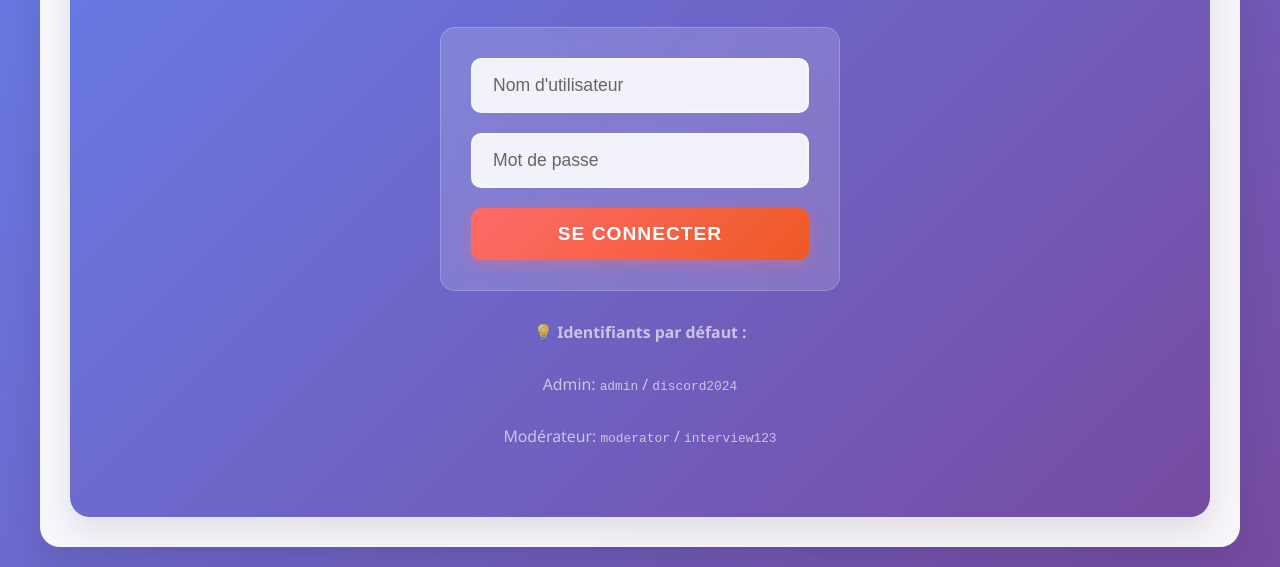
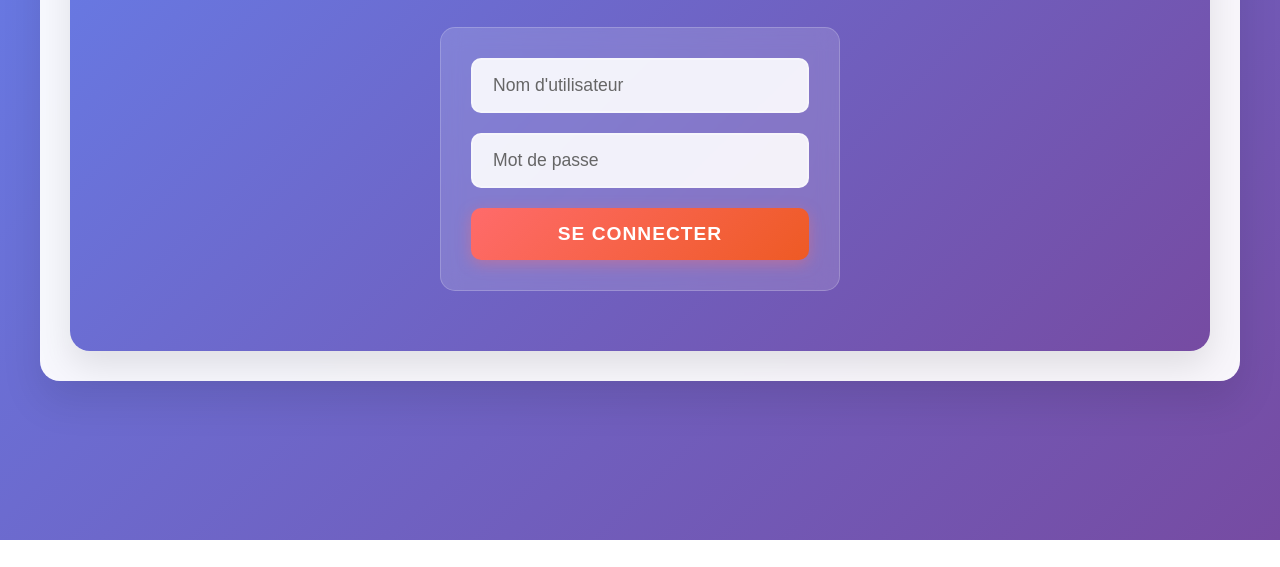
Before and after one commit to Ilyox12345/snebmodo, a plain HTML site: page index.html in a window 1280 px wide. Shown: the part 260-827 px from the top of the page. After the commit the page ends 800 px from the top, so only its background shows below. Drawn offline with Linux system fonts and the light colour scheme.

Commit message:
Update index.html

```diff
--- a/index.html
+++ b/index.html
@@ -394,13 +394,6 @@
                 <div id="authMessage"></div>
             </div>
 
-            <div style="margin-top: 30px; font-size: 0.9em; opacity: 0.7;">
-                <p>💡 <strong>Identifiants par défaut :</strong></p>
-                <p>Admin: <code>admin</code> / <code>discord2024</code></p>
-                <p>Modérateur: <code>moderator</code> / <code>interview123</code></p>
-            </div>
-        </div>
-
         <!-- Section principale (cachée par défaut) -->
         <div id="mainContent" style="display: none;">
             <div class="header">
```
